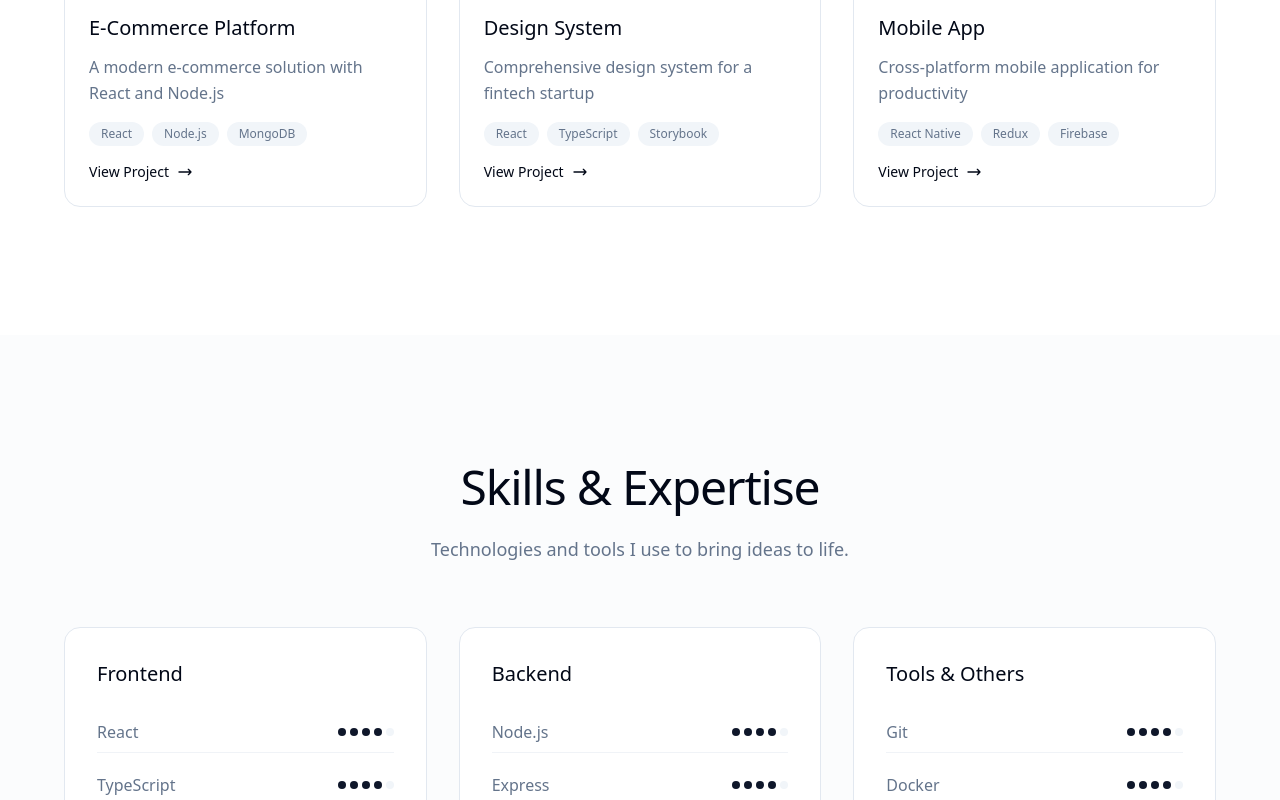
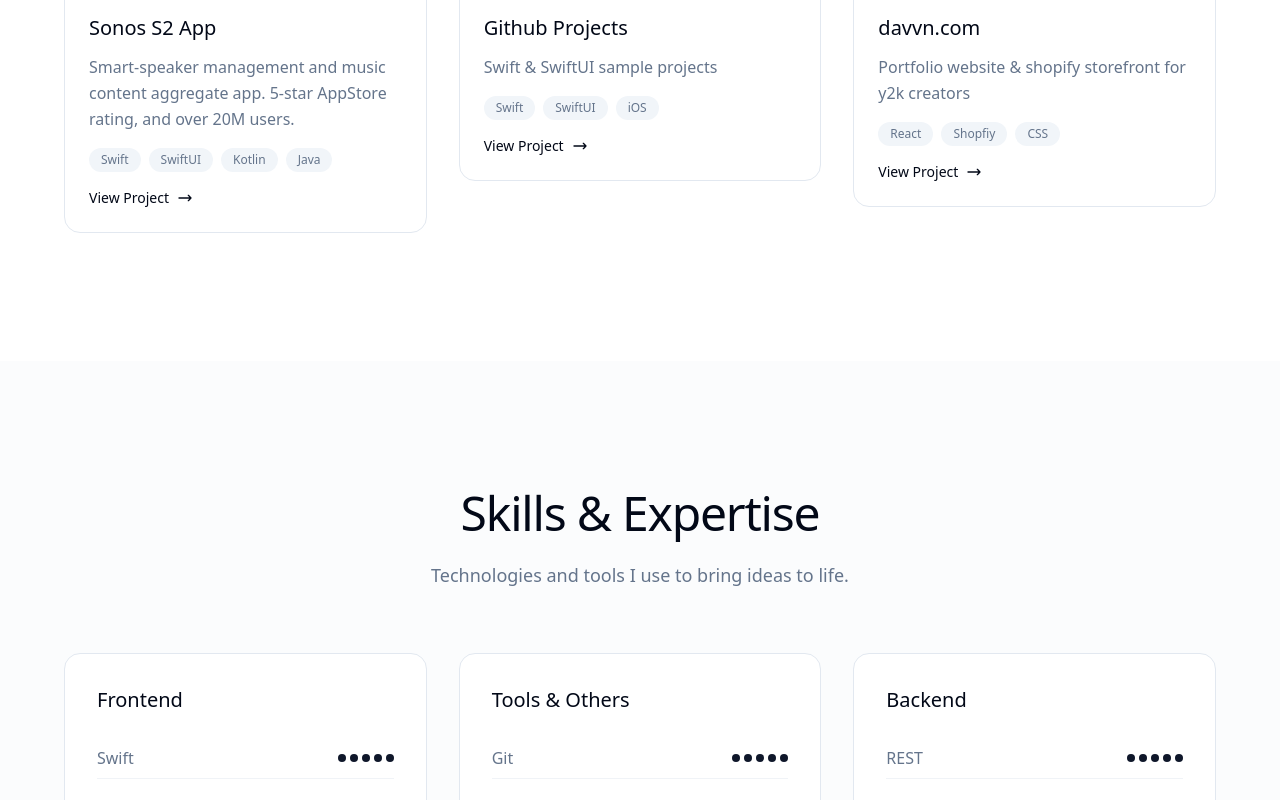
Before and after one commit to mnuzzolo/portfolio, a React (Vite) app: page / in a window 1280 px wide. Shown: the part 2120-2920 px from the top of the page. Built offline with nearby package versions, Linux system fonts and the light colour scheme.

Commit message:
updating copy

```diff
--- a/src/components/Contact.tsx
+++ b/src/components/Contact.tsx
@@ -10,7 +10,7 @@ const Contact = () => {
         </h2>
         <p className="text-lg text-muted-foreground mb-12 max-w-2xl mx-auto leading-relaxed">
           I'm always interested in new opportunities and exciting projects.
-          Whether you have a question or just want to say hello, I'd love to hear from you.
+          Whether you have a question or just want to say hey, I'd love to hear from you.
         </p>
 
         <div className="grid grid-cols-1 md:grid-cols-3 gap-8 mb-12">
--- a/src/components/Projects.tsx
+++ b/src/components/Projects.tsx
@@ -4,27 +4,27 @@ import React from 'react';
 const projects = [
   {
     id: 1,
-    title: "E-Commerce Platform",
-    description: "A modern e-commerce solution with React and Node.js",
+    title: "Sonos S2 App",
+    description: "Smart-speaker management and music content aggregate app. 5-star AppStore rating, and over 20M users.",
     image: "https://images.unsplash.com/photo-1486312338219-ce68d2c6f44d?auto=format&fit=crop&w=800&h=600",
-    technologies: ["React", "Node.js", "MongoDB"],
-    link: "#"
+    technologies: ["Swift", "SwiftUI", "Kotlin", "Java"],
+    link: "https://apps.apple.com/us/app/sonos/id1488977981"
   },
   {
     id: 2,
-    title: "Design System",
-    description: "Comprehensive design system for a fintech startup",
+    title: "Github Projects",
+    description: "Swift & SwiftUI sample projects",
     image: "https://images.unsplash.com/photo-1461749280684-dccba630e2f6?auto=format&fit=crop&w=800&h=600",
-    technologies: ["React", "TypeScript", "Storybook"],
-    link: "#"
+    technologies: ["Swift", "SwiftUI", "iOS"],
+    link: "https://github.com/mnuzzolo"
   },
   {
     id: 3,
-    title: "Mobile App",
-    description: "Cross-platform mobile application for productivity",
-    image: "https://images.unsplash.com/photo-1498050108023-c5249f4df085?auto=format&fit=crop&w=800&h=600",
-    technologies: ["React Native", "Redux", "Firebase"],
-    link: "#"
+    title: "davvn.com",
+    description: "Portfolio website & shopify storefront for y2k creators",
+    image: "https://davvn.com/cdn/shop/files/2000sphone-smaller-brighter.png?v=1721233483&width=3840",
+    technologies: ["React", "Shopfiy", "CSS"],
+    link: "https://www.davvn.com"
   }
 ];
 
--- a/src/components/Skills.tsx
+++ b/src/components/Skills.tsx
@@ -4,15 +4,18 @@ import React from 'react';
 const skills = [
   {
     category: "Frontend",
-    technologies: ["React", "TypeScript", "Next.js", "Tailwind CSS", "Vue.js"]
+    technologies: ["Swift", "SwiftUI", "Kotlin", "UIKit", "Objective C"],
+    strength: [5, 5, 4, 5, 5]
+  },
+  {
+    category: "Tools & Others",
+    technologies: ["Git", "Xcode", "Android Studio", "Figma", "Jira"],
+    strength: [5, 5, 4, 5, 5]
   },
   {
     category: "Backend",
-    technologies: ["Node.js", "Express", "PostgreSQL", "MongoDB", "GraphQL"]
-  },
-  {
-    category: "Tools & Others",
-    technologies: ["Git", "Docker", "AWS", "Figma", "Webpack"]
+    technologies: ["REST", "API Design", "C++", "SQL", "Postman"],
+    strength: [5, 5, 5, 3, 4]
   }
 ];
 
@@ -41,7 +44,7 @@ const Skills = () => {
               </h3>
 
               <div className="space-y-3">
-                {skillGroup.technologies.map((tech) => (
+                {skillGroup.technologies.map((tech, index) => (
                   <div
                     key={tech}
                     className="flex items-center justify-between py-2 border-b border-border/50 last:border-b-0"
@@ -52,7 +55,7 @@ const Skills = () => {
                         <div
                           key={i}
                           className={`w-2 h-2 rounded-full ${
-                            i < 4 ? 'bg-primary' : 'bg-muted'
+                            i < skillGroup.strength[index]  ? 'bg-primary' : 'bg-muted'
                           }`}
                         />
                       ))}
```
